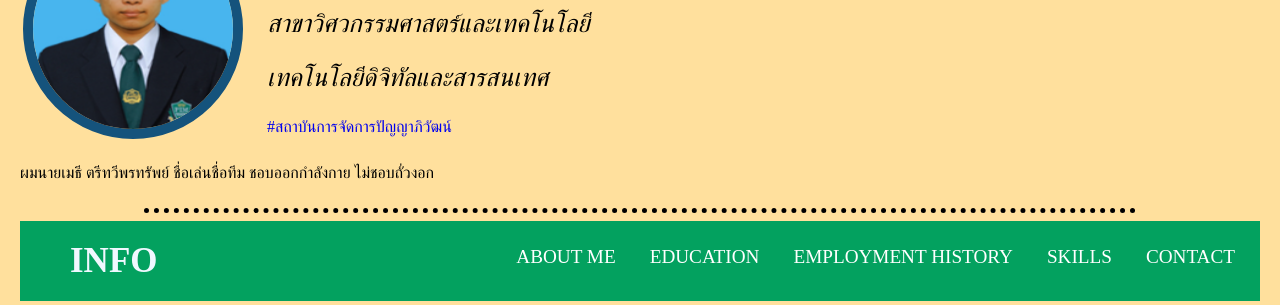
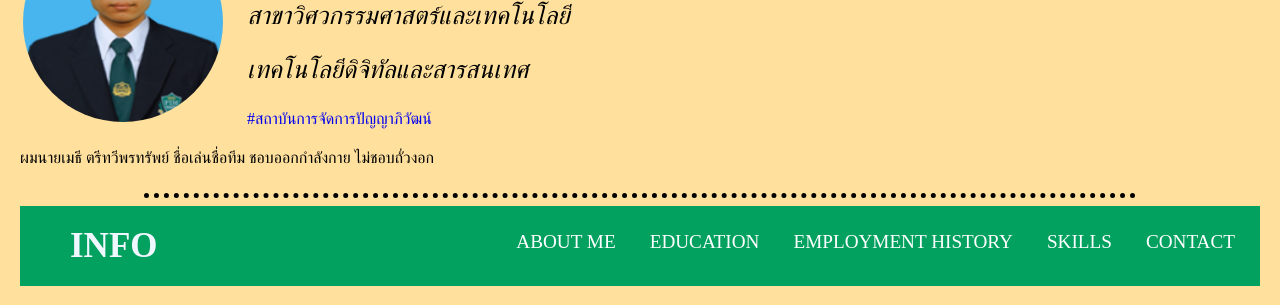
Before and after one commit to Meathee/Resume, a plain HTML site: page Resume/index.html in a window 1280 px wide. Shown: the part 104-409 px from the top of the page. Drawn offline with Linux system fonts and the light colour scheme.

Commit message:
Update style.css

```diff
--- a/Resume/style.css
+++ b/Resume/style.css
@@ -12,13 +12,12 @@ body
     width: 200px;
     height: 200px;
     border-radius: 50%;
-    border: 10px solid  rgb(21, 83, 124);
+    border: 10px;
     transition: 1s;
 }
 img.profile img:hover
 {
     transform: scale(1.2);
-    z-index: 2;
 }
 
 h1
```
